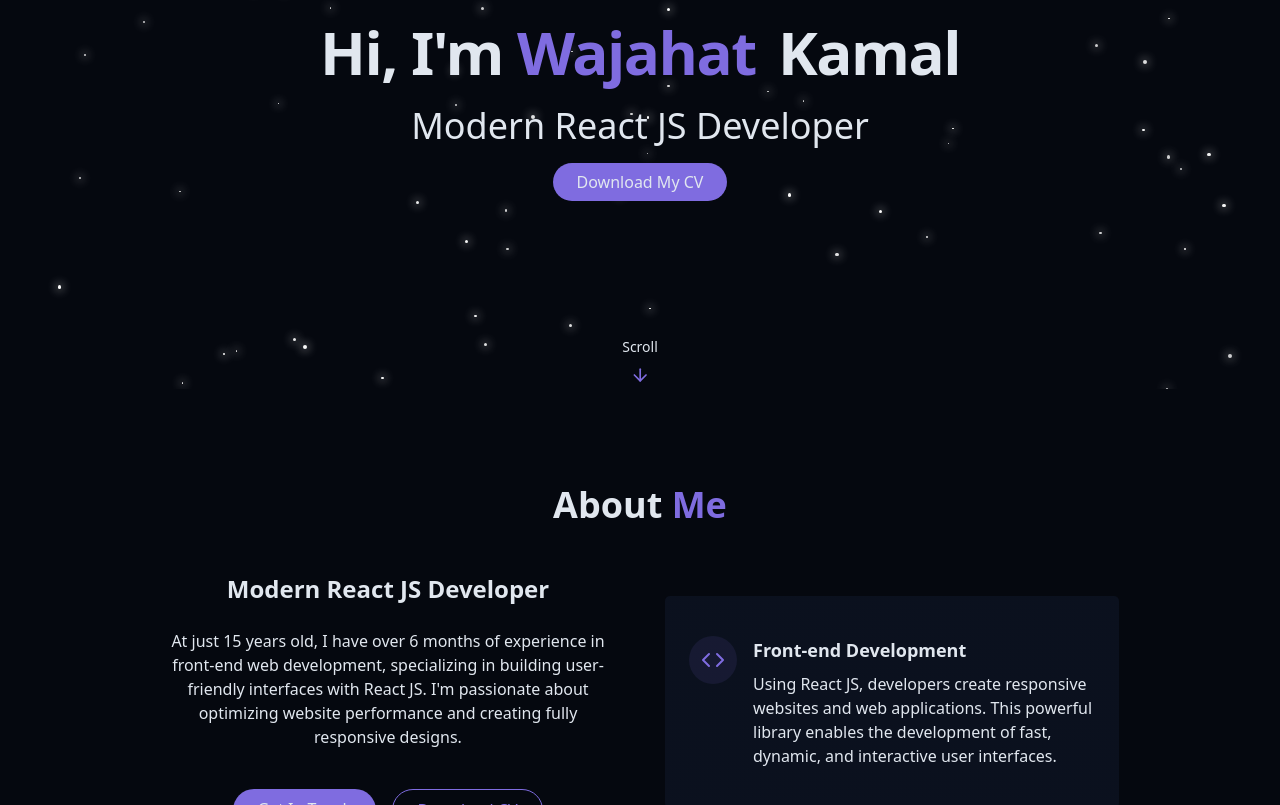
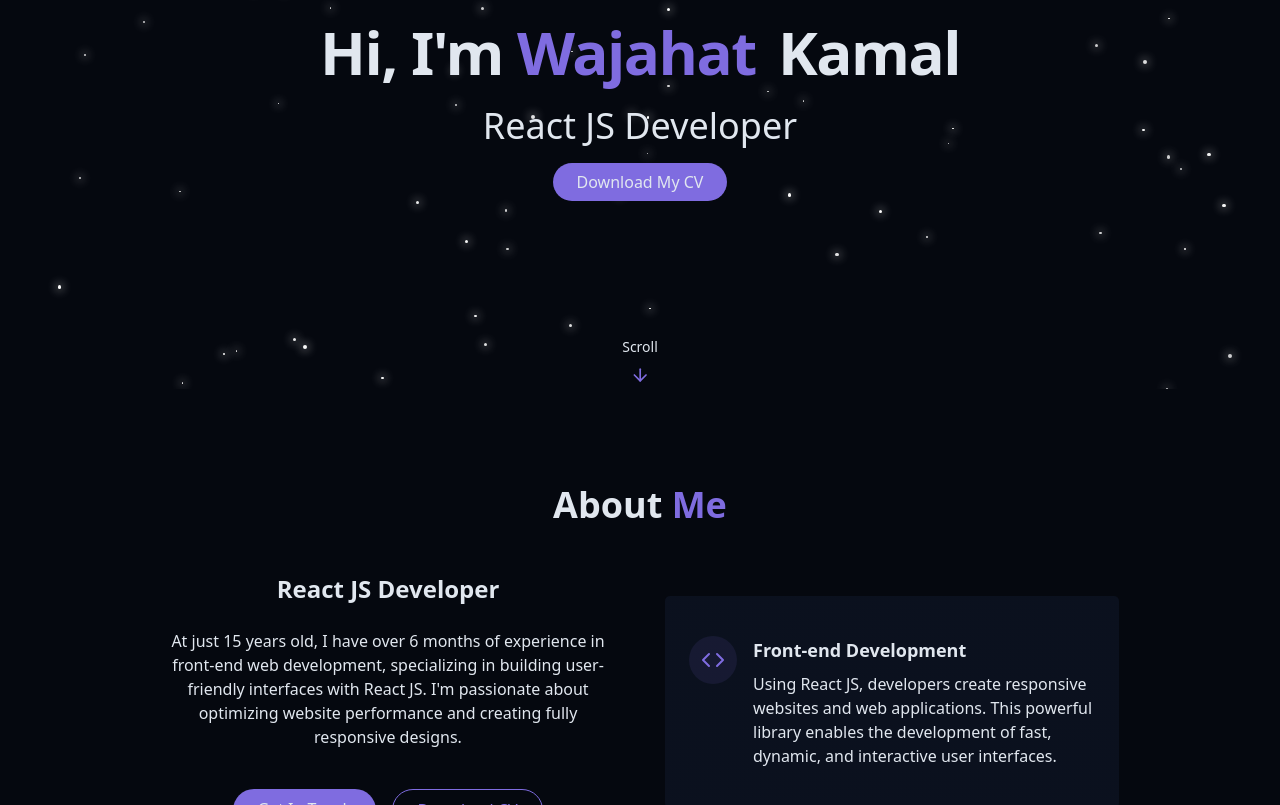
Before and after one commit to wajahat-kamal/Dev-Portfolio, a React (Vite) app: page / in a window 1280 px wide. Shown: the part 411-1216 px from the top of the page. Built offline with nearby package versions, Linux system fonts and the light colour scheme.

Commit message:
Refactor job title in AboutSection and HeroSection components for consistency

```diff
--- a/src/components/AboutSection.jsx
+++ b/src/components/AboutSection.jsx
@@ -12,7 +12,7 @@ export const AboutSection = () => {
         <div className="grid grid-cols-1 md:grid-cols-2 gap-12 items-center">
           <div className="space-y-6">
             <h3 className="text-2xl font-semibold">
-              Modern React JS Developer
+             React JS Developer
             </h3>
 
             <p className="text-muted-foreground">
--- a/src/components/HeroSection.jsx
+++ b/src/components/HeroSection.jsx
@@ -28,7 +28,7 @@ export const HeroSection = () => (
         </h1>
 
         <p className="text-[18px] md:text-4xl text-muted-foreground max-w-2xl mx-auto opacity-0 animate-fade-in-delay-3">
-          Modern React JS Developer
+          React JS Developer
         </p>
 
         <div className=" opacity-0 animate-fade-in-delay-4">
```
